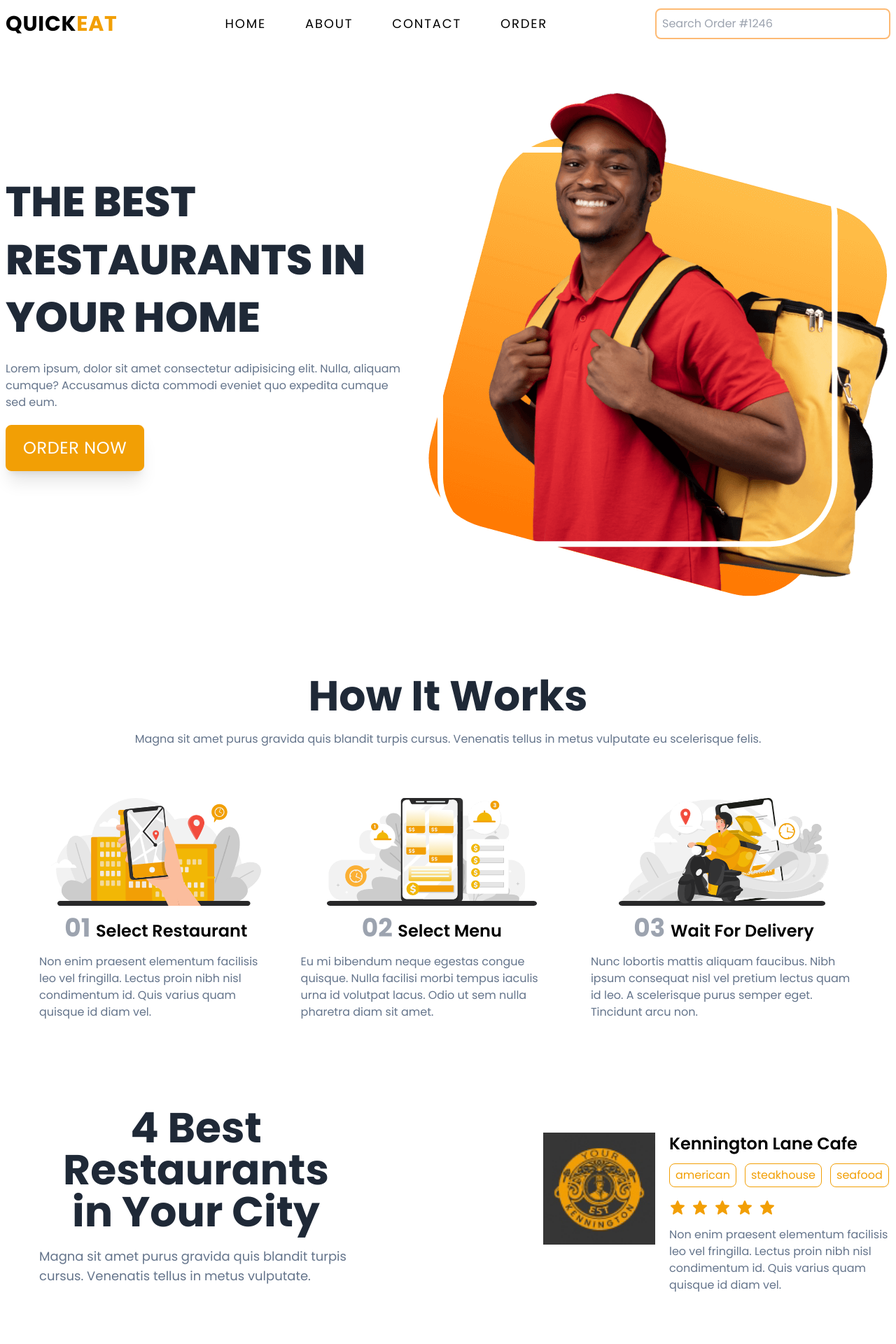
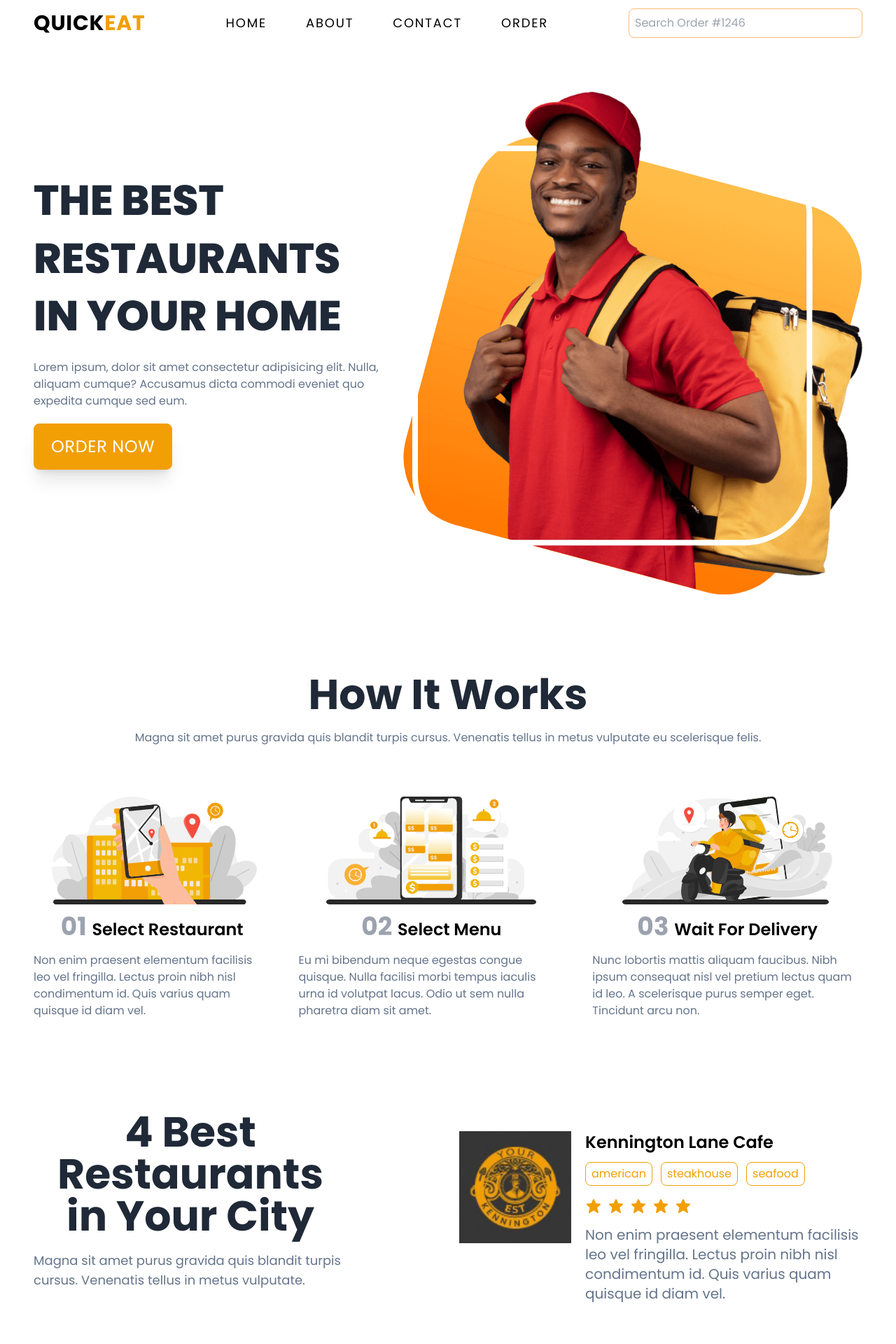
Before and after one commit to HasithKovinda/pizzify, a React (Vite) app: page / in a window 1280 px wide. Shown: the top 1920 px of the page at 70% size. Built offline with nearby package versions, Linux system fonts and the light colour scheme.

Commit message:
fixed responsive issues

```diff
--- a/src/App.tsx
+++ b/src/App.tsx
@@ -5,6 +5,7 @@ import Events from "./components/Events";
 import Favorite from "./components/Favorite";
 import Restaurants from "./components/Restaurants";
 import Service from "./components/Service";
+import Subscribe from "./components/Subscribe";
 
 function App() {
   return (
@@ -16,6 +17,7 @@ function App() {
       <Favorite />
       <Service />
       <Events />
+      {/* <Subscribe /> */}
     </>
   );
 }
--- a/src/UI/Hero.tsx
+++ b/src/UI/Hero.tsx
@@ -2,8 +2,8 @@ import hero from "../asserts/hero.png";
 
 function Hero() {
   return (
-    <main className="md:max-w-screen-2xl px-14 md:px-2 md:flex items-center justify-between mx-auto">
-      <div className="max-w-xl">
+    <main className="max-w-screen-2xl px-12 md:flex md:items-center md:justify-between mx-auto">
+      <div className="max-w-lg">
         <h1 className="text-gray-800 text-6xl uppercase font-extrabold leading-snug">
           The Best Restaurants In Your Home
         </h1>
@@ -19,7 +19,7 @@ function Hero() {
       <img
         src={hero}
         alt="hero-image"
-        className="mt-16 block mx-auto h-96 w-96 lg:h-[720px] lg:w-[680px]"
+        className="mt-16 block mx-auto h-96 w-96 lg:h-[720px] lg:w-[500px] xl:w-[680px]"
       />
     </main>
   );
--- a/src/UI/NavBar.tsx
+++ b/src/UI/NavBar.tsx
@@ -4,7 +4,7 @@ import { useState } from "react";
 function NavBar() {
   const [showSideBar, setShowSideBar] = useState(false);
   return (
-    <nav className="md:flex md:items-center md:justify-between md:max-w-screen-2xl md:mx-auto px-10  py-3 md:px-2">
+    <nav className="md:flex md:items-center md:justify-between max-w-screen-2xl md:mx-auto px-12  py-3">
       <div className="flex items-center justify-between p-4 md:p-0">
         <h1 className="font-sans text-3xl font-bold tracking-wide uppercase">
           quick<span className="text-primary">eat</span>
@@ -32,7 +32,7 @@ function NavBar() {
         <input
           type="text"
           placeholder="Search Order #1246"
-          className="p-2 border-2 text-slate-400 border-orange-300 rounded-lg focus:outline-none focus:ring focus:ring-primary focus:ring-offset-2"
+          className="p-2 border text-slate-400 border-orange-300 rounded-lg focus:outline-none focus:ring focus:ring-primary focus:ring-offset-2"
         />
       </div>
       <aside
--- a/src/UI/Works.tsx
+++ b/src/UI/Works.tsx
@@ -3,7 +3,8 @@ import { features } from "../data/data";
 
 function Works() {
   return (
-    <section className="mt-28 px-14 md:max-w-screen-2xl mx-auto">
+    <section className="mt-28 px-12 max-w-screen-2xl mx-auto">
+      <div>
         <h1 className="heading">How It Works</h1>
         <p className="text-center text-lightGray">
           Magna sit amet purus gravida quis blandit turpis cursus. Venenatis
@@ -24,6 +25,7 @@ function Works() {
             );
           })}
         </article>
+      </div>
     </section>
   );
 }
--- a/src/components/Events.tsx
+++ b/src/components/Events.tsx
@@ -5,7 +5,7 @@ import SingleEvent from "./SingleEvent";
 
 function Events() {
   return (
-    <section className="md:max-w-screen-2xl mx-auto mt-20 px-14">
+    <section className="max-w-screen-2xl mx-auto mt-20 px-14">
       <h1 className="heading capitalize">Our Latest news and events</h1>
       <main className="xl:flex xl:items-start xl:gap-6 mt-10 ">
         <article className="p-8 rounded-xl shadow-xl max-w-3xl mx-auto">
--- a/src/components/Favorite.tsx
+++ b/src/components/Favorite.tsx
@@ -5,7 +5,7 @@ function Favorite() {
   return (
     <section
       className="md:flex md:items-center md:justify-between mt-20
-     mx-auto w-full text-center px-14 md:max-w-screen-2xl "
+     mx-auto w-full text-center px-12 max-w-screen-2xl "
     >
       <div className="xl:relative">
         <img
--- a/src/components/Restaurants.tsx
+++ b/src/components/Restaurants.tsx
@@ -3,7 +3,7 @@ import SingleRestaurant from "./SingleRestaurant";
 
 function Restaurants() {
   return (
-    <section className="mt-28 px-14 space-y-12 md:max-w-screen-2xl mx-auto md:flex md:items-center md:justify-center lg:justify-between lg:gap-6 md:flex-wrap">
+    <section className="mt-28 px-12 space-y-12 max-w-screen-2xl mx-auto lg:flex lg:items-center lg:justify-between lg:gap-5 lg:flex-wrap">
       <div className="md:max-w-md lg:max-w-md 2xl:max-w-2xl">
         <h1 className="heading">4 Best Restaurants in Your City</h1>
         <p className="text-lightGray text-lg">
--- a/src/components/Service.tsx
+++ b/src/components/Service.tsx
@@ -1,10 +1,10 @@
 function Service() {
   return (
-    <section className="md:max-w-screen-2xl mx-auto mt-20 px-14">
+    <section className="max-w-screen-2xl mx-auto mt-20 px-14 ">
       <h1 className="text-gray-800 text-4xl font-bold text-center mb-5 capitalize">
         Service shows good taste
       </h1>
-      <article className="md:flex md:items-center md:justify-between md:gap-5">
+      <article className="md:flex md:items-center md:justify-between md:gap-5 flex-wrap">
         <div className="p-12 shadow-xl max-w-72 mx-auto flex items-center justify-center gap-5 mb-5 rounded-lg">
           <h1 className="text-primary font-extrabold text-6xl">976</h1>
           <span className="text-2xl text-lightGray">Satisfied Customer</span>
--- a/src/components/SingleRestaurant.tsx
+++ b/src/components/SingleRestaurant.tsx
@@ -8,7 +8,7 @@ function SingleRestaurant({
   content,
 }: restaurantType) {
   return (
-    <article className="flex items-start gap-5 mt-4 md:max-w-md lg:max-w-md 2xl:max-w-2xl">
+    <article className="flex items-start gap-5 mt-4 w-full md:max-w-md xl:max-w-xl">
       <img
         src={image}
         alt="logo one"
@@ -35,7 +35,7 @@ function SingleRestaurant({
             <BiSolidStar key={i} className="text-primary inline" />
           ))}
         </div>
-        <p className="text-lightGray">{content}</p>
+        <p className="text-lightGray text-sm xl:text-xl">{content}</p>
       </div>
     </article>
   );
--- /dev/null
+++ b/src/components/Subscribe.tsx
@@ -0,0 +1,36 @@
+import { BiBell } from "react-icons/bi";
+import subscribe from "../asserts/subscribe.png";
+function Subscribe() {
+  return (
+    <section className="max-w-screen-2xl mx-auto mt-20 px-14 lg:flex lg:items-center lg:gap-8">
+      <div>
+        <img src={subscribe} alt="subscribe" />
+      </div>
+      <div className="w-full mt-8 md:mt-8 mx-auto">
+        <h1 className="heading ">
+          Get the menu of your favorite restaurants every day
+        </h1>
+
+        <div className="mt-10 flex items-center relative">
+          <BiBell className="absolute top-1/2 translate-y-[-50%] left-3 text-gray-400 text-xl" />
+          <input
+            type="text"
+            placeholder="Enter Email Address"
+            className="text-xl py-4 px-10 shadow-xl placeholder:text-gray-400 placeholder:text-xl focus:outline-none focus:ring focus:ring-yellow-500"
+          />
+          {/* <button className="btn text-wxl text-white uppercase border border-primary py-4 px-3 hover:text-primary">
+          Subscribe
+        </button> */}
+          <button
+            className=" text-2xl btn text-white tracking-wide uppercase border border-primary py-4 px-6 hover:text-primary shadow-xl
+         focus:bg-yellow-500  focus:outline-none focus:ring focus:ring-yellow-500 focus:ring-offset-2 "
+          >
+            Subscribe
+          </button>
+        </div>
+      </div>
+    </section>
+  );
+}
+
+export default Subscribe;
```
Also changed, not shown: src/asserts/subscribe.png (added). Lines whose indentation alone changed are shown as unchanged.
